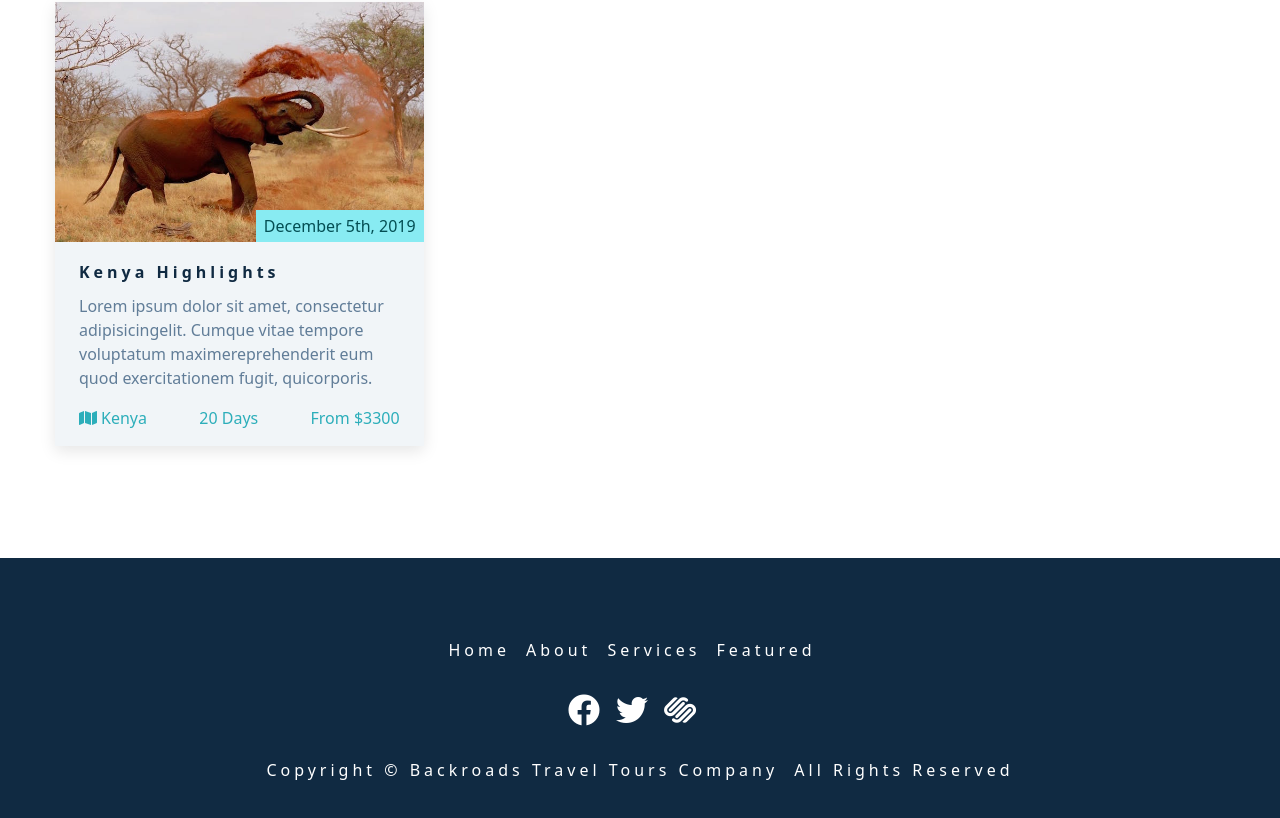
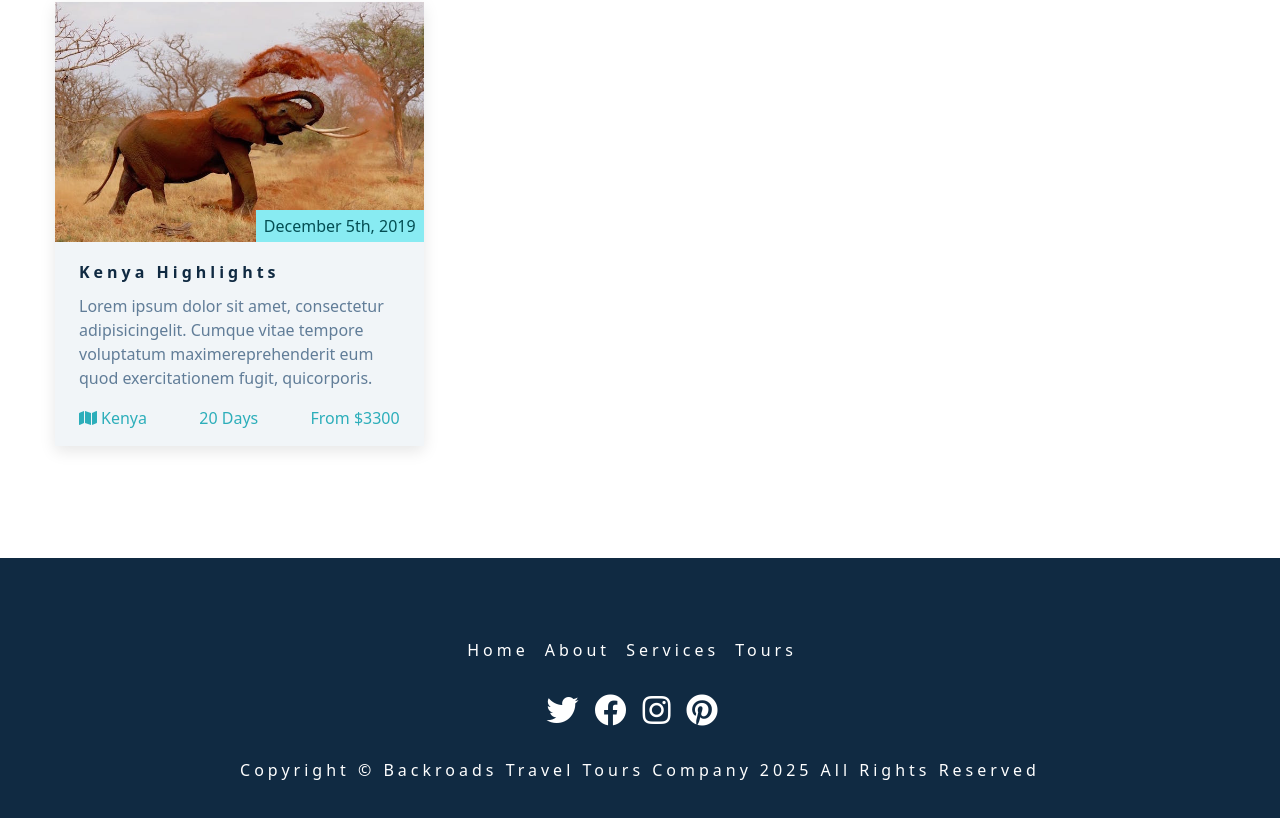
Before and after one commit to myoshi2891/Projects-Featuring-Next.js-TypeScript-Prisma-Zod-Shadcn-Axios-Router-6-Query-5, a React (Create React App) app: page / in a window 1280 px wide. Shown: the part 2561-3379 px from the top of the page. Built offline with nearby package versions, Linux system fonts and the light colour scheme.

Commit message:
Footer Component

```diff
--- a/src/components/Footer.js
+++ b/src/components/Footer.js
@@ -1,63 +1,41 @@
+import { pageLinks, socialLinks } from "../data";
+
 function Footer() {
 	return (
 		<footer className="section footer">
 			<ul className="footer-links">
-				<li>
-					<a href="#home" className="footer-link">
-						home
-					</a>
-				</li>
-				<li>
-					<a href="#about" className="footer-link">
-						about
-					</a>
-				</li>
-				<li>
-					<a href="#services" className="footer-link">
-						services
-					</a>
-				</li>
-				<li>
-					<a href="#featured" className="footer-link">
-						featured
-					</a>
-				</li>
+				{pageLinks.map((link) => {
+					const { id, href, text } = link;
+					return (
+						<li key={id}>
+							<a href={href} className="footer-link">
+								{text}
+							</a>
+						</li>
+					);
+				})}
 			</ul>
 			<ul className="footer-icons">
-				<li>
-					<a
-						href="https://www.twitter.com"
-						target="_blank"
-						className="footer-icon"
-						rel="noreferrer"
-					>
-						<i className="fab fa-facebook"></i>
-					</a>
-				</li>
-				<li>
-					<a
-						href="https://www.twitter.com"
-						target="_blank"
-						className="footer-icon"
-						rel="noreferrer"
-					>
-						<i className="fab fa-twitter"></i>
-					</a>
-				</li>
-				<li>
-					<a
-						href="https://www.twitter.com"
-						target="_blank"
-						className="footer-icon"
-						rel="noreferrer"
-					>
-						<i className="fab fa-squarespace"></i>
-					</a>
-				</li>
+				{socialLinks.map((link) => {
+					const { id, href, icon } = link;
+					return (
+						<li key={id}>
+							<a
+								href={href}
+								target="_blank"
+								rel="noreferrer"
+								className="footer-icon"
+							>
+								<i className={icon}></i>
+							</a>
+						</li>
+					);
+				})}
 			</ul>
 			<p className="copyright">
 				copyright &copy; Backroads travel tours company
-				<span id="date"></span> all rights reserved
+				<span id="date">{new Date().getFullYear()}</span> all rights
+				reserved
 			</p>
 		</footer>
 	);
```
